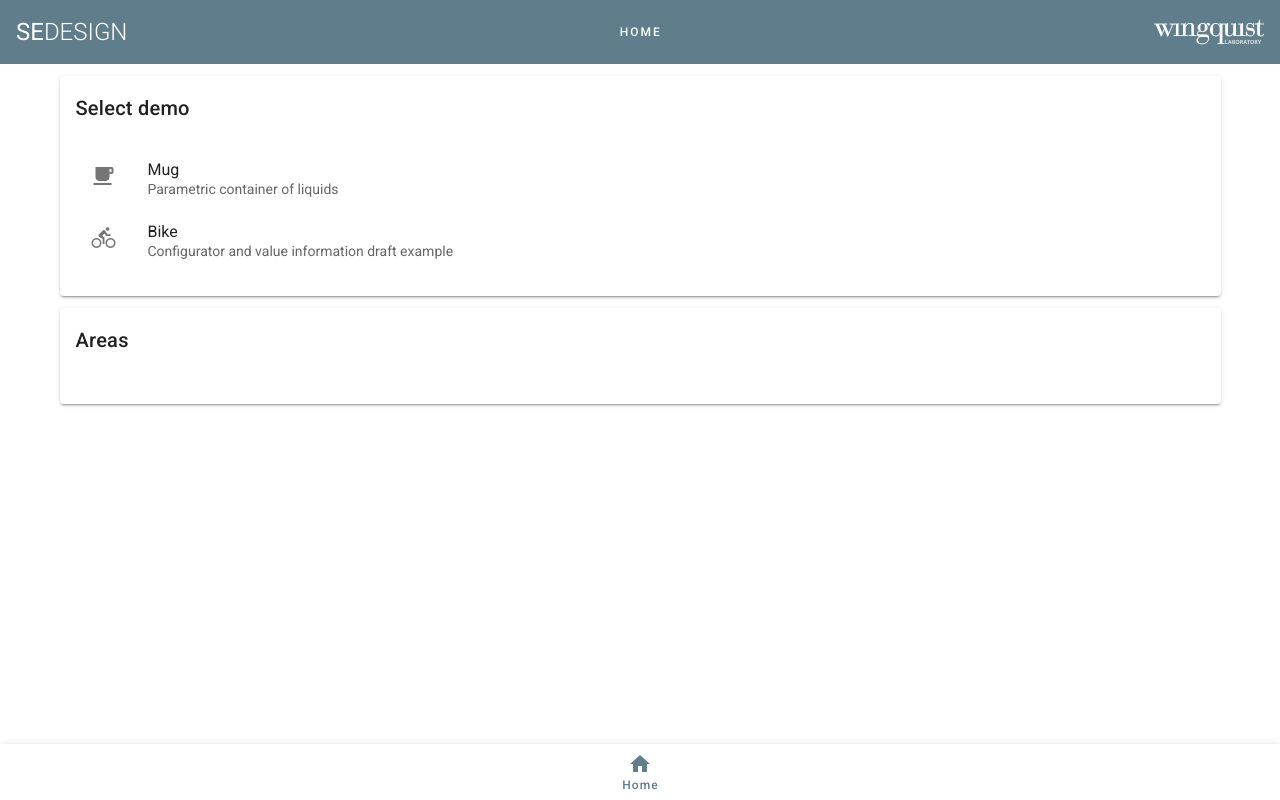
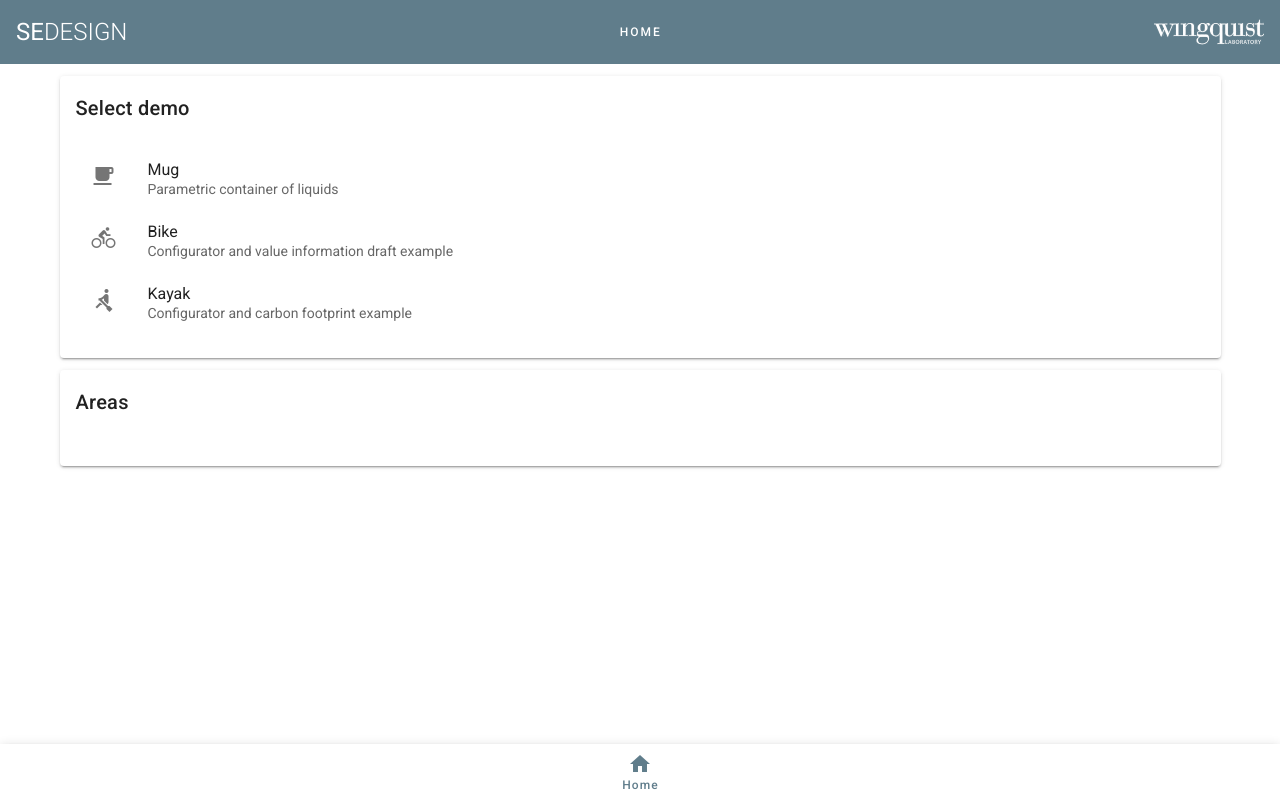
Before and after one commit to sed-group/w-demo, a Vue app: page / in a window 1280 px wide. Built offline with nearby package versions, Linux system fonts and the light colour scheme.

Commit message:
add kayak to home

```diff
--- a/src/components/Home.vue
+++ b/src/components/Home.vue
@@ -115,6 +115,11 @@
             description: 'Configurator and value information draft example',
             icon: 'mdi-bike',
           },
+          {
+            text: 'Kayak',
+            description: 'Configurator and carbon footprint example',
+            icon: 'mdi-rowing',
+          },
           // {
           //   text: 'Results',
           //   description: 'The designs submitted via the Bike demo.',
```
